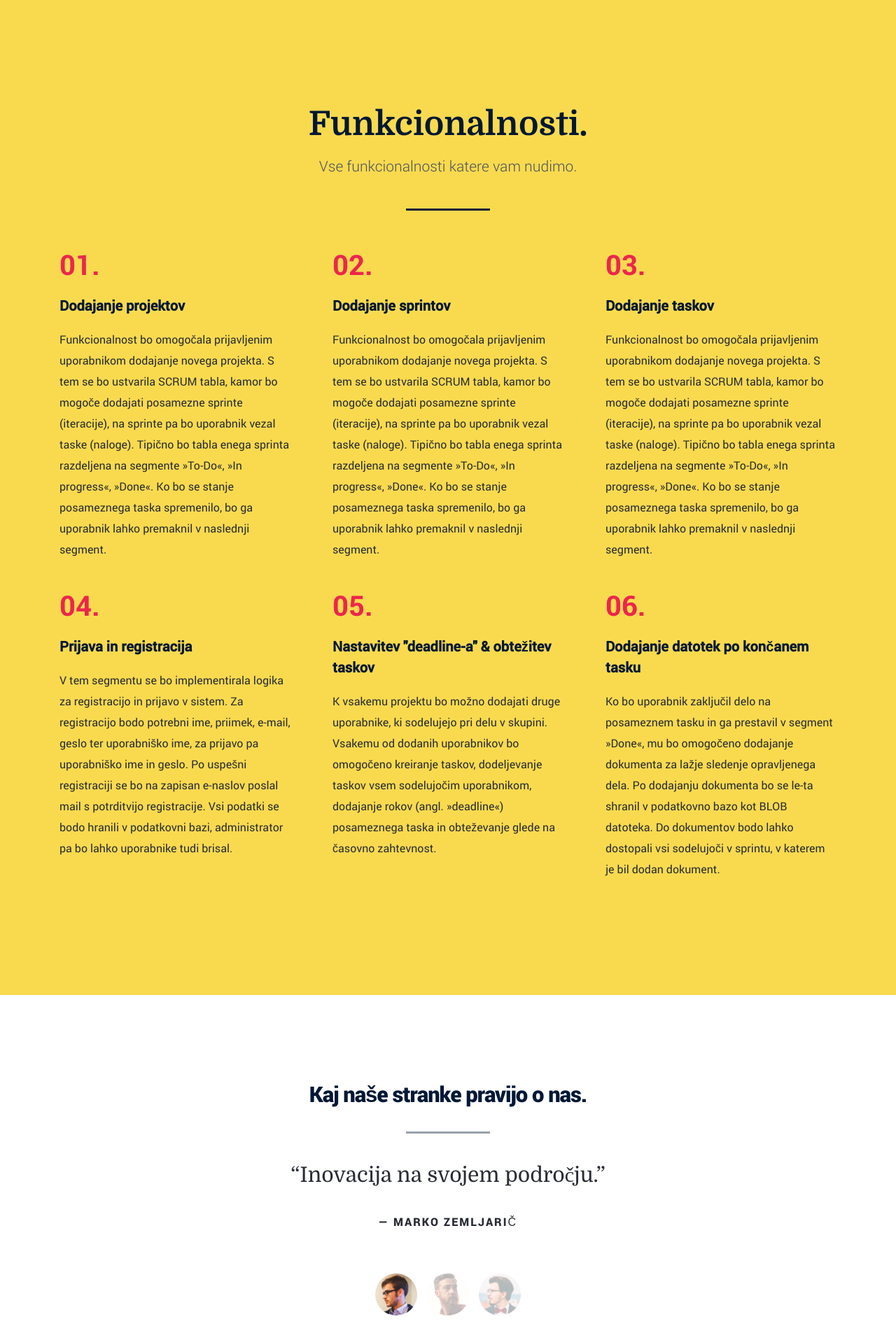
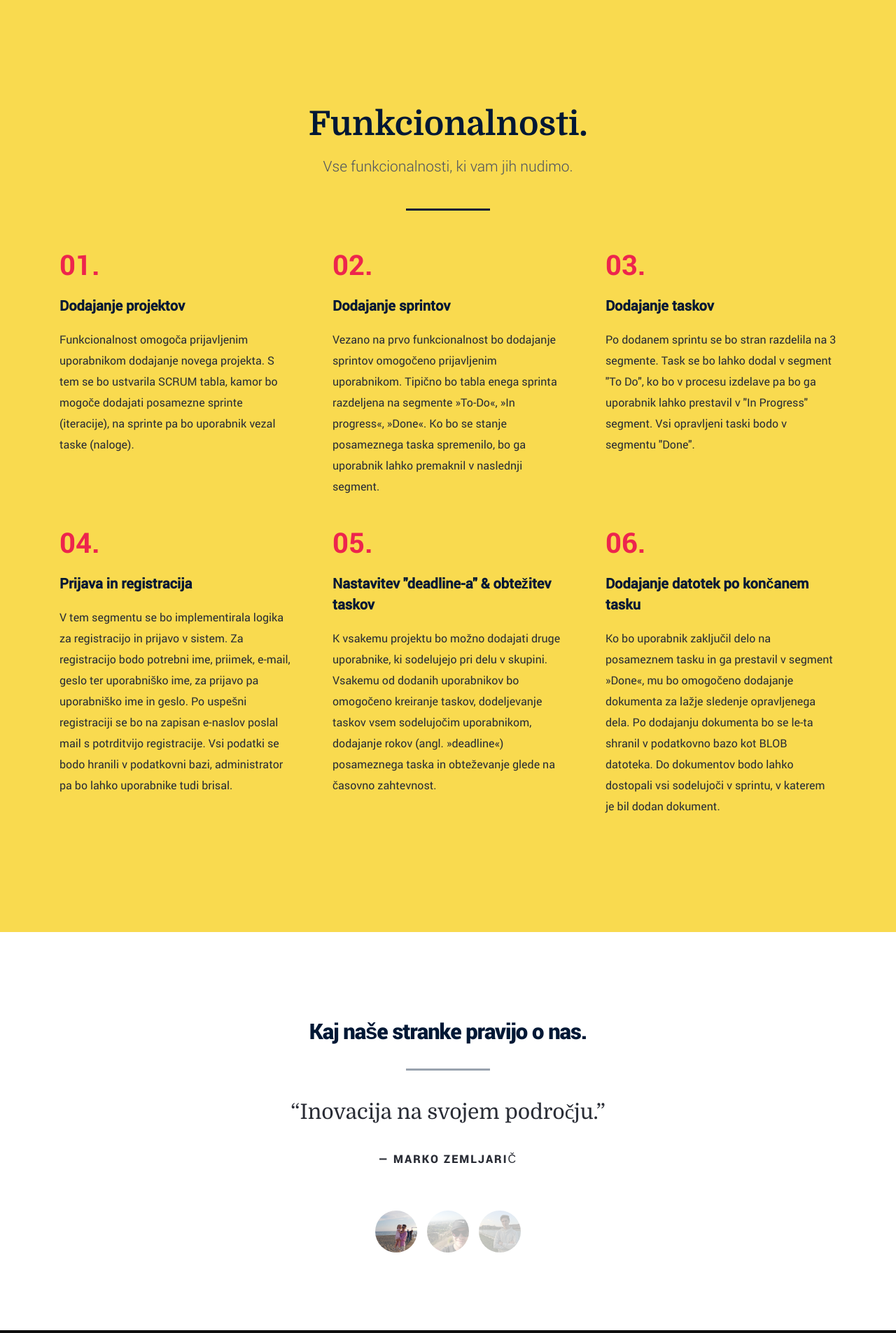
Before and after one commit to uzagoranski/ScrumTable, a PHP site: page /ScrumTable/ in a window 1280 px wide. Shown: the part 754-2659 px from the top of the page at 70% size. Run offline with PHP 8.4, Linux system fonts and the light colour scheme; some web fonts are replaced.

Commit message:
Posodobljen index

```diff
--- a/includes/header.php
+++ b/includes/header.php
@@ -47,7 +47,9 @@
         <?php
 
         echo   '<li><a class="smoothscroll" href="#intro" title="">Domov</a></li>
-        <li><a class="smoothscroll" href="#features" title="">Funkcionalnosti</a></li>';
+        <li><a class="smoothscroll" href="#features" title="">Funkcionalnosti</a></li>
+        <li><a class="smoothscroll" href="#testimonials" title="">Mnenja uporabnikov</a></li>';
+
 
         if (isset($_SESSION['ime'])) {
 
--- a/index.php
+++ b/index.php
@@ -28,7 +28,7 @@
             <div class="col-twelve with-bottom-line">
             <h2 class="">Funkcionalnosti.</h2>
 
-            <p class="lead">Vse funkcionalnosti katere vam nudimo.</p>
+            <p class="lead">Vse funkcionalnosti, ki vam jih nudimo.</p>
             </div>
         </div>
 
@@ -45,7 +45,7 @@
                 <h3>Dodajanje projektov</h3>
 
                         <p>
-                            Funkcionalnost bo omogočala prijavljenim uporabnikom dodajanje novega projekta. S tem se bo ustvarila SCRUM tabla, kamor bo mogoče dodajati posamezne sprinte (iteracije), na sprinte pa bo uporabnik vezal taske (naloge). Tipično bo tabla enega sprinta razdeljena na segmente »To-Do«, »In progress«, »Done«. Ko bo se stanje posameznega taska spremenilo, bo ga uporabnik lahko premaknil v naslednji segment.
+                            Funkcionalnost omogoča prijavljenim uporabnikom dodajanje novega projekta. S tem se bo ustvarila SCRUM tabla, kamor bo mogoče dodajati posamezne sprinte (iteracije), na sprinte pa bo uporabnik vezal taske (naloge).
                        </p>
 
                     </div>
@@ -61,7 +61,7 @@
                 <h3>Dodajanje sprintov</h3>
 
                         <p>
-                            Funkcionalnost bo omogočala prijavljenim uporabnikom dodajanje novega projekta. S tem se bo ustvarila SCRUM tabla, kamor bo mogoče dodajati posamezne sprinte (iteracije), na sprinte pa bo uporabnik vezal taske (naloge). Tipično bo tabla enega sprinta razdeljena na segmente »To-Do«, »In progress«, »Done«. Ko bo se stanje posameznega taska spremenilo, bo ga uporabnik lahko premaknil v naslednji segment.
+                            Vezano na prvo funkcionalnost bo dodajanje sprintov omogočeno prijavljenim uporabnikom. Tipično bo tabla enega sprinta razdeljena na segmente »To-Do«, »In progress«, »Done«. Ko bo se stanje posameznega taska spremenilo, bo ga uporabnik lahko premaknil v naslednji segment.
                        </p>
 
                     </div>
@@ -77,8 +77,8 @@
                 <h3>Dodajanje taskov</h3>
 
                         <p>
-                            Funkcionalnost bo omogočala prijavljenim uporabnikom dodajanje novega projekta. S tem se bo ustvarila SCRUM tabla, kamor bo mogoče dodajati posamezne sprinte (iteracije), na sprinte pa bo uporabnik vezal taske (naloge). Tipično bo tabla enega sprinta razdeljena na segmente »To-Do«, »In progress«, »Done«. Ko bo se stanje posameznega taska spremenilo, bo ga uporabnik lahko premaknil v naslednji segment.
-                       </p>
+                           Po dodanem sprintu se bo stran razdelila na 3 segmente. Task se bo lahko dodal v segment "To Do", ko bo v procesu izdelave pa bo ga uporabnik lahko prestavil v "In Progress" segment. Vsi opravljeni taski bodo v segmentu "Done".
+                        </p>
 
                     </div>
 
@@ -164,9 +164,9 @@
 
 					<div class="flexslider-controls animate-this">
 					   <ul class="flex-control-nav">
-					      <li><img src="images/customer01.jpg" alt=""></li>
-					      <li><img src="images/customer02.jpg" alt=""></li>
-					      <li><img src="images/customer03.jpg" alt=""></li>
+					      <li><img src="images/mare.jpg" alt=""></li>
+					      <li><img src="images/reheru.jpg" alt=""></li>
+					      <li><img src="images/tonski.jpg" alt=""></li>
 					   </ul>
 					</div>
 
```
Also changed, not shown: images/customer01.jpg (deleted), images/customer02.jpg (deleted), images/customer03.jpg (deleted), images/mare.jpg (added), images/reheru.jpg (added), images/tonski.jpg (added).
